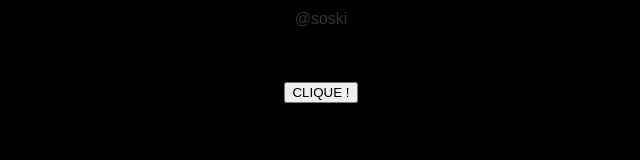
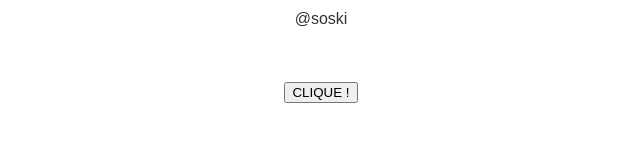
Before and after one commit to soren1/html, a plain HTML site: page index.html in a window 1280 px wide. Shown: the whole page, without its empty margins (319-959 px from the left). Drawn offline with Linux system fonts and the light colour scheme.

Commit message:
Update index.html

```diff
--- a/index.html
+++ b/index.html
@@ -2,7 +2,7 @@
 <meta name="viewport" content="width=device-width, initial-scale=1.0, maximum-scale=1.0, user-scalable=0">
 <title>bug</title>
 <style type="text/css">
-body {background:#000;margin:0;padding:0;font-family:arial,helvetica,sans-serif;text-align:center;padding:10px;color:#333;font-size:16px;}
+body {background:#FFF;margin:0;padding:0;font-family:arial,helvetica,sans-serif;text-align:center;padding:10px;color:#333;font-size:16px;}
 #container {width:300px;margin:0 auto;}
 h1 {margin:0;padding:0;font-size:14px;}
 p {font-size:13px;}
```
